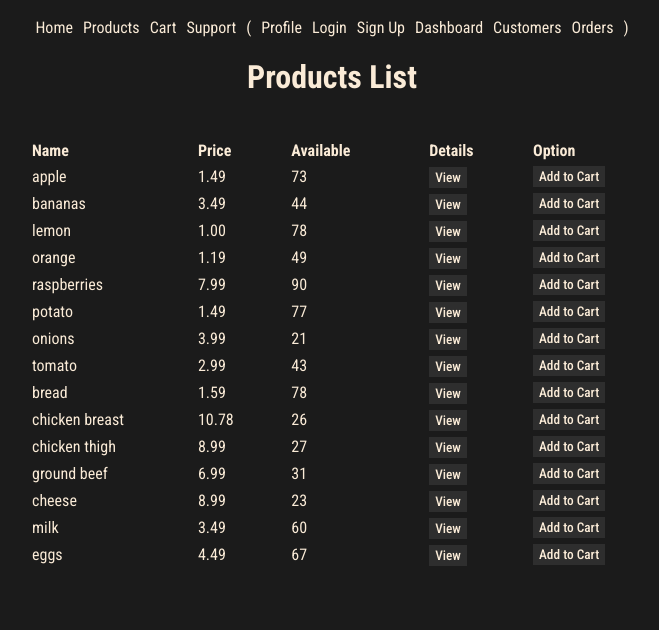
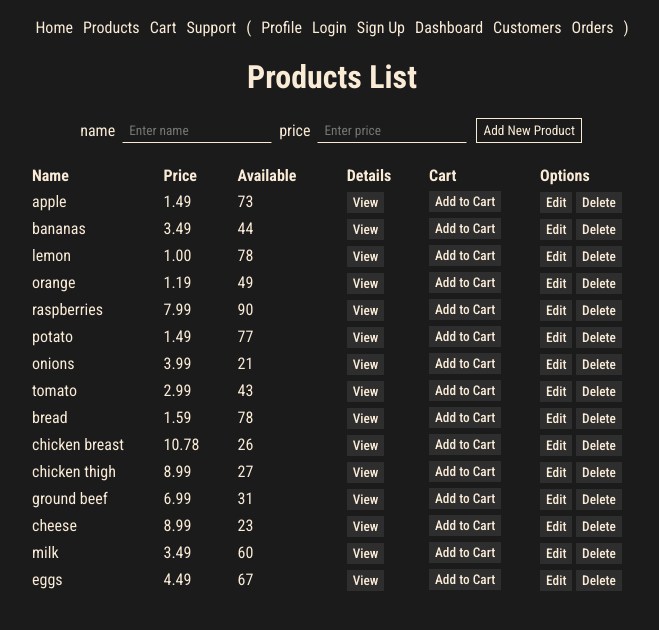
Before and after one commit to PythThm/Agile-Development-Project, a Flask app: page /products/ in a window 1280 px wide. Shown: the top 630 px of the page, without its empty margins (308-967 px from the left). Run offline with Flask 3, Linux system fonts and the light colour scheme.

Commit message:
Add CRUD operations to manage Products

```diff
--- a/manage.py
+++ b/manage.py
@@ -7,7 +7,7 @@
 from app import app
 from pathlib import Path
 import random
-from datetime import datetime, timedelta
+from datetime import datetime
 
 def drop_table():
         db.drop_all()
@@ -72,8 +72,6 @@
 #         order.process()
 #     db.session.commit()
 
-
-
 if __name__ == "__main__":
     with app.app_context():
         drop_table()
--- a/routes/products.py
+++ b/routes/products.py
@@ -1,4 +1,4 @@
-from flask import Blueprint, render_template
+from flask import Blueprint, render_template,request, redirect, url_for
 from db import db
 from models import Product
 
@@ -14,3 +14,51 @@
 def product_detail(productname):
     product = db.one_or_404(db.select(Product).filter_by(name=productname))
     return render_template('pages/product_detail.html', product=product)
+
+# create product
+@products_bp.route("/", methods=['GET', 'POST'])
+def products_list():
+    if request.method == 'POST':
+
+        name = request.form['name']
+        price =request.form['price']
+        new_product = Product(name=name, price=price)
+
+        db.session.add(new_product)
+        db.session.commit()
+        return redirect(url_for("products.products_list"))
+
+    else:
+        statement = db.select(Product).order_by(Product.id)
+        results = db.session.execute(statement)
+        products = []
+        for product in results.scalars():
+            json_record = Product.to_json(product)
+            products.append(json_record)
+
+        return render_template("products.html", products = products)
+
+# Update product
+@products_bp.route("/<int:product_id>", methods=["GET", "POST"])
+def update_product(product_id):
+
+    product = db.get_or_404(Product, product_id)
+
+    if request.method == 'POST':
+        product.name = request.form['name']
+        product.price =request.form['price']
+        product.available = request.form['available']
+
+        db.session.commit()
+        return redirect(url_for("products.products_list"))
+    else:
+        product = Product.to_json(product)
+        return render_template('pages/product_update.html', product = product )
+
+# Delete product
+@products_bp.route("/<int:product_id>/delete")
+def delete_product(product_id):
+    product = db.get_or_404(Product, product_id)
+    db.session.delete(product)
+    db.session.commit()
+    return redirect(url_for("products.products"))
--- a/routes/users.py
+++ b/routes/users.py
@@ -10,7 +10,7 @@
     users = User.query.all()
     return render_template('pages/customers.html', users=users)
 
-# List user
+# List a user
 @users_bp.route('/<int:user_id>')
 def user_detail(user_id):
     user = User.query.get_or_404(user_id)
--- a/static/style.css
+++ b/static/style.css
@@ -51,7 +51,14 @@
   display: flex;
   flex-direction: column;
   align-items: flex-start;
+  gap: 5px;
   /* justify-content: center; */
+}
+
+.form-inline {
+  display: flex;
+  flex-direction: row;
+  align-items: center;
 }
 
 .form-label {
--- a/templates/pages/products.html
+++ b/templates/pages/products.html
@@ -5,14 +5,23 @@
 
 <h1>Products List</h1>
 
+<!-- Admin Only -->
+<form action="/products" method="POST" class="form-inline">
+    name<input type="text" name="name" placeholder="Enter name">
+    price<input type="text" name="price" placeholder="Enter price">
+    <input type="submit" value="Add New Product" class="button">
+</form>
+
+
 <table>
     <thead>
         <tr>
             <th scope="col" width="30">Name</th>
             <th scope="col" width="40">Price</th>
-            <th scope="col" width="30">Available</th>
+            <th scope="col" width="20">Available</th>
             <th scope="col" width="40">Details</th>
-            <th scope="col" width="40">Option</th>
+            <th scope="col" width="60">Cart</th>
+            <th scope="col" width="40">Options</th>
         </tr>
     </thead>
     <tbody>
@@ -31,6 +40,11 @@
                         Cart</button>
                 </form>
             </td>
+            <!-- Only Admin can see edit and delete buttons -->
+            <td><a href="/products/{{product.id}}" class="btn">Edit</a>
+                <a href="/products/{{product.id}}/delete" class="btn"
+                    onclick="return confirm('Are you sure to delete?')">Delete</a>
+            </td>
         </tr>
         {% endfor %}
     </tbody>
```
Also changed, not shown: models.py (+16 -17 lines), templates/pages/product_update.html (added, +28 -0 lines), templates/pages/profile_update.html (+4 -5 lines), data/store.db.
